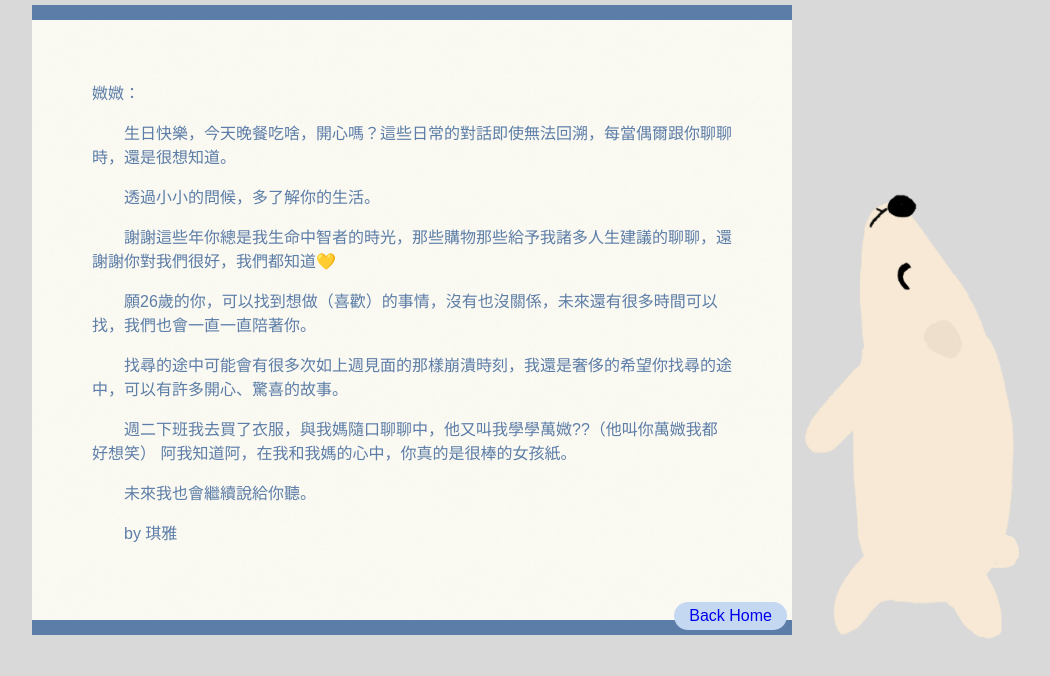
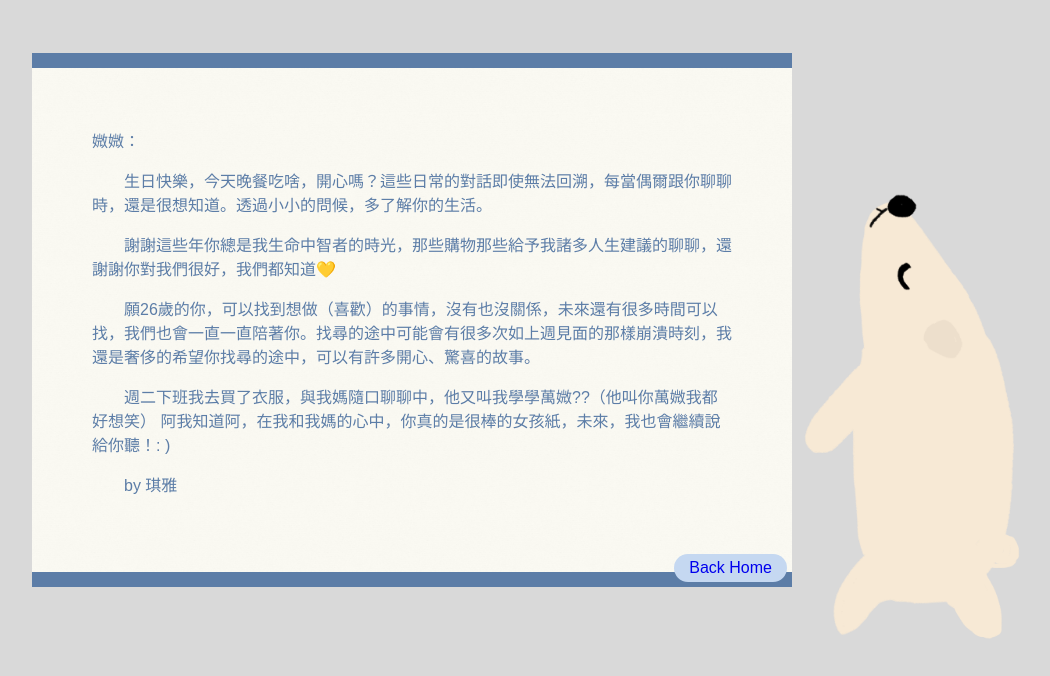
Before and after one commit to Ansticefish/memories, a Vue app: page /#/card/Kiki in a window 1280 px wide. Shown: the top 676 px of the page, without its empty margins (108-1158 px from the left). Built offline with nearby package versions, Linux system fonts and the light colour scheme; a web font is replaced by a local one.

Commit message:
Fix card content

```diff
--- a/src/views/KikiCard.vue
+++ b/src/views/KikiCard.vue
@@ -3,26 +3,17 @@
     <Card :icon="icon">
       媺媺：
       <p>
-        生日快樂，今天晚餐吃啥，開心嗎？這些日常的對話即使無法回溯，每當偶爾跟你聊聊時，還是很想知道。
-      </p>
-      <p>
-        透過小小的問候，多了解你的生活。
+        生日快樂，今天晚餐吃啥，開心嗎？這些日常的對話即使無法回溯，每當偶爾跟你聊聊時，還是很想知道。透過小小的問候，多了解你的生活。
       </p>
       <p>
         謝謝這些年你總是我生命中智者的時光，那些購物那些給予我諸多人生建議的聊聊，還謝謝你對我們很好，我們都知道💛
       </p>
       <p>
-        願26歲的你，可以找到想做（喜歡）的事情，沒有也沒關係，未來還有很多時間可以找，我們也會一直一直陪著你。
-      </p>
-      <p>
-        找尋的途中可能會有很多次如上週見面的那樣崩潰時刻，我還是奢侈的希望你找尋的途中，可以有許多開心、驚喜的故事。
+        願26歲的你，可以找到想做（喜歡）的事情，沒有也沒關係，未來還有很多時間可以找，我們也會一直一直陪著你。找尋的途中可能會有很多次如上週見面的那樣崩潰時刻，我還是奢侈的希望你找尋的途中，可以有許多開心、驚喜的故事。
       </p>
       <p>
         週二下班我去買了衣服，與我媽隨口聊聊中，他又叫我學學萬媺??（他叫你萬媺我都好想笑）
-        阿我知道阿，在我和我媽的心中，你真的是很棒的女孩紙。
-      </p>
-      <p>
-        未來我也會繼續說給你聽。
+        阿我知道阿，在我和我媽的心中，你真的是很棒的女孩紙，未來，我也會繼續說給你聽！: )
       </p>
       <p>
         by 琪雅
--- a/src/views/SallyCard.vue
+++ b/src/views/SallyCard.vue
@@ -6,7 +6,7 @@
         生日快樂！雖然26這個數字可能對你來說有點老，也開心不起來，但很希望你今天還有以後的每一天都可以事事順心。
       </p>
       <p>
-        雖然你以前常常說我們應該畢業後不會聯絡，結果時間來到了畢業後3年，我們仍然保持聯繫，每次見面的時候都很有話聊、彼此分享喜怒哀樂，所以很感謝每次和你見面或是聊天的日子。
+        雖然你以前常常說我們應該畢業後不會聯絡，結果時間來到了畢業後4年，我們仍然保持聯繫，每次見面的時候都很有話聊、彼此分享喜怒哀樂，所以很感謝每次和你見面或是聊天的日子。
       </p>
       <p>
         你是我遇過最努力、認真活著的人，有時候會心疼你的努力不被世界認可，但是也很欣賞你的生活態度，想要跟你說，累的時候也可以停下來稍微休息一下；覺得世界很糟的時候可以來找找我們或聯絡我們，雖然很八股，但我們都在ㄛ！
```
Also changed, not shown: 1 other file (tests, documents, lock files or other folders).
